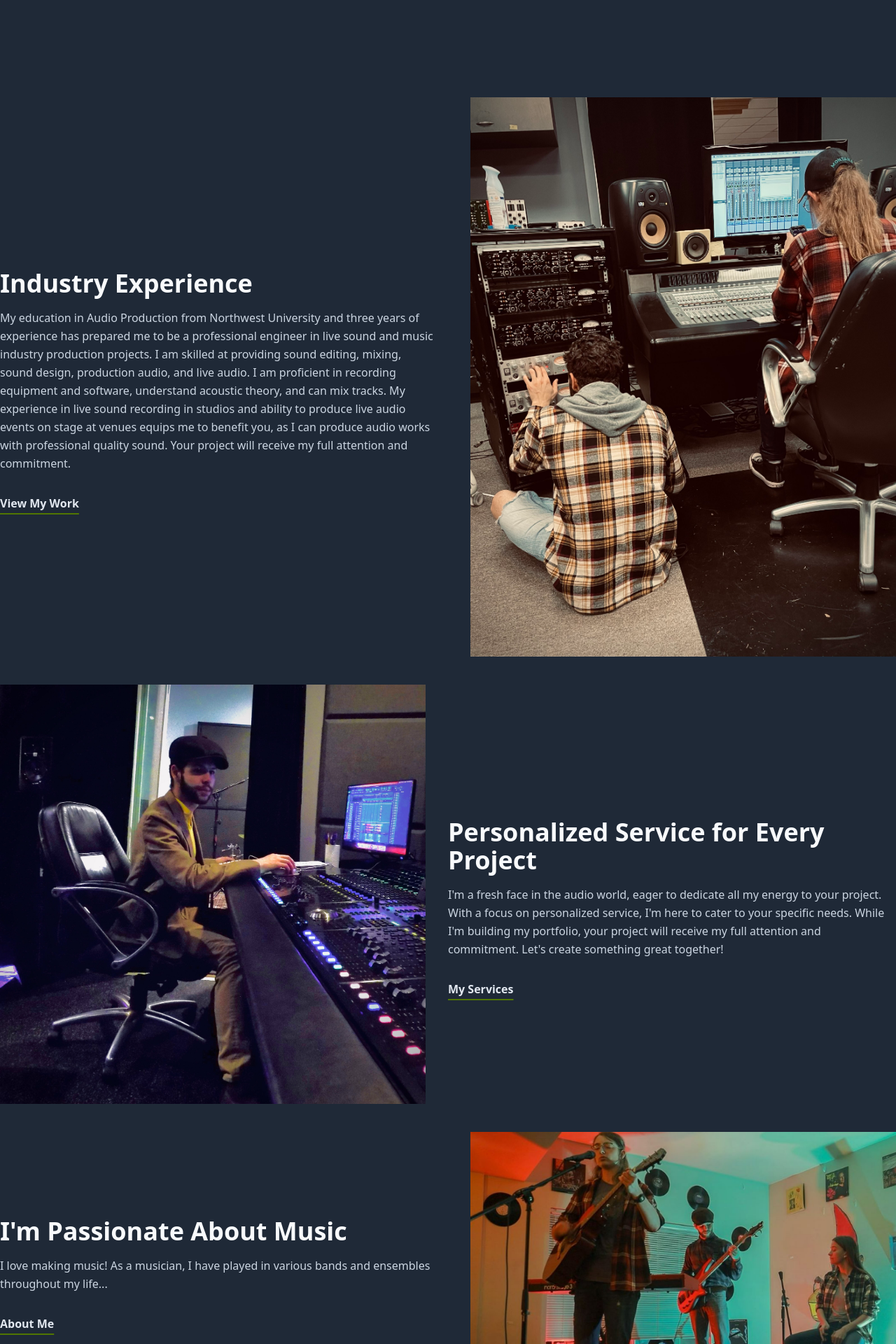
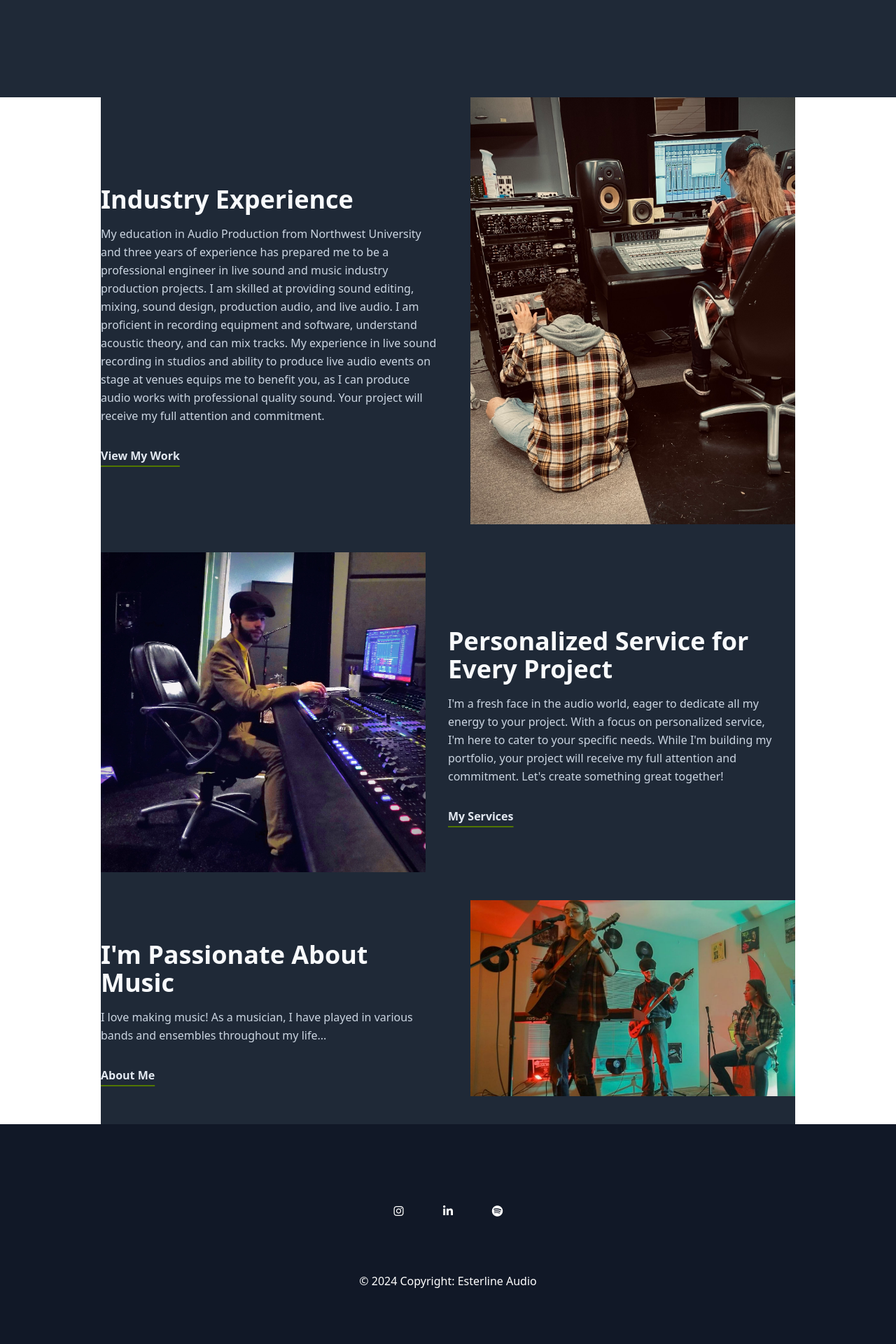
Before and after one commit to bleckocodes/EsterlineAudio, a Nuxt app: page / in a window 1280 px wide. Shown: the part 880-2800 px from the top of the page at 70% size. Built offline with nearby package versions, Linux system fonts and the light colour scheme.

Commit message:
update index margins

```diff
--- a/pages/index.vue
+++ b/pages/index.vue
@@ -5,7 +5,7 @@
   </div>
   <!--Start Content-->
 
-  <section class=" flex flex-col items-center bg-gray-800 sm:flex-row-reverse"
+  <section class=" flex flex-col items-center mx-36 bg-gray-800 sm:flex-row-reverse"
 >
 <img
   alt="Security"
@@ -44,7 +44,7 @@
   </a>
 </div>
 </section>
-  <section class=" flex flex-col items-center bg-gray-800 sm:flex-row"
+  <section class=" flex flex-col items-center mx-36 bg-gray-800 sm:flex-row"
 >
 <img
   alt="Security"
@@ -84,7 +84,7 @@
   </a>
 </div>
 </section>
-  <section class=" flex flex-col items-center bg-gray-800 sm:flex-row-reverse"
+  <section class=" flex flex-col items-center mx-36 bg-gray-800 sm:flex-row-reverse"
 >
 <img
   alt="Security"
```
